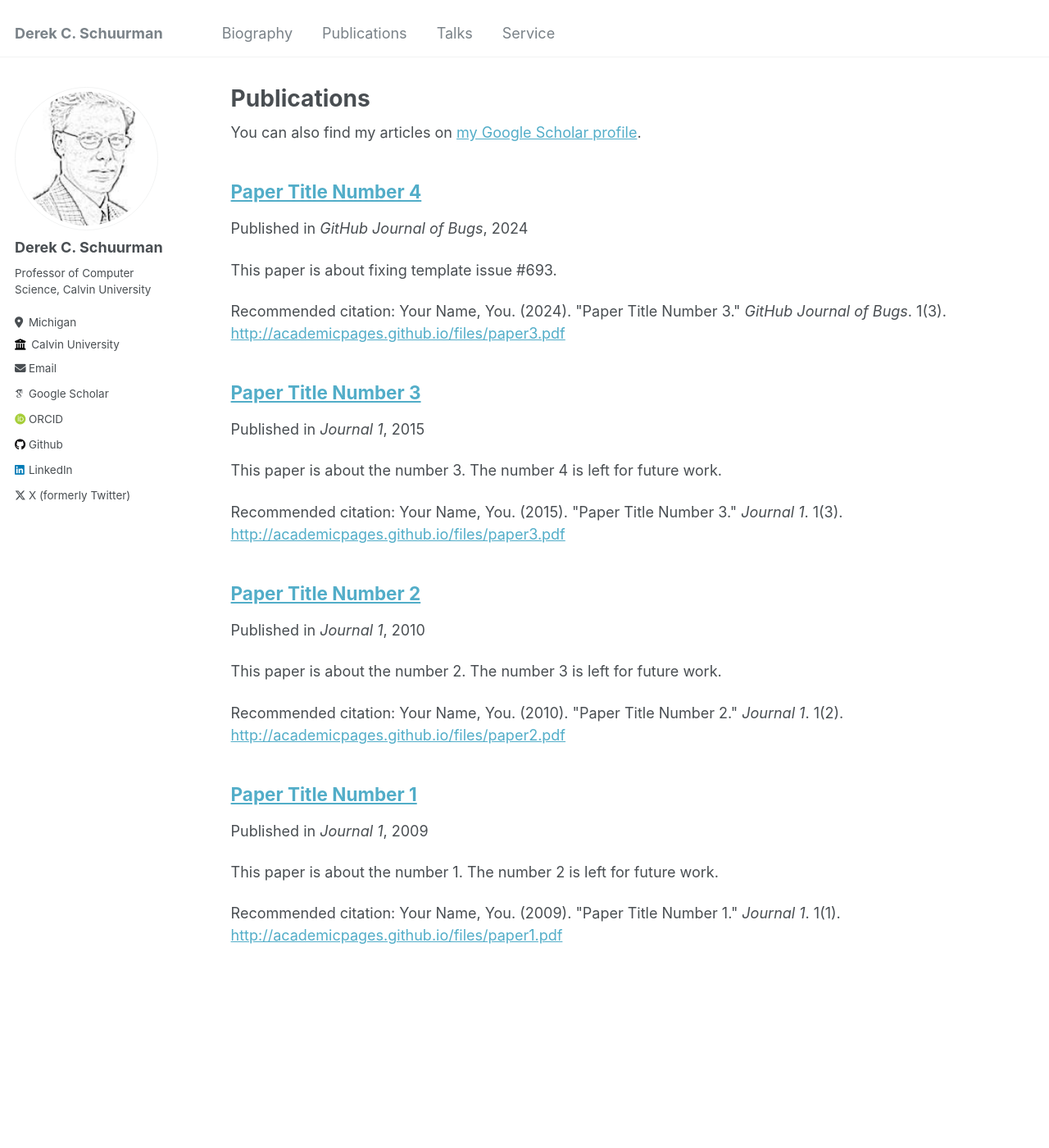
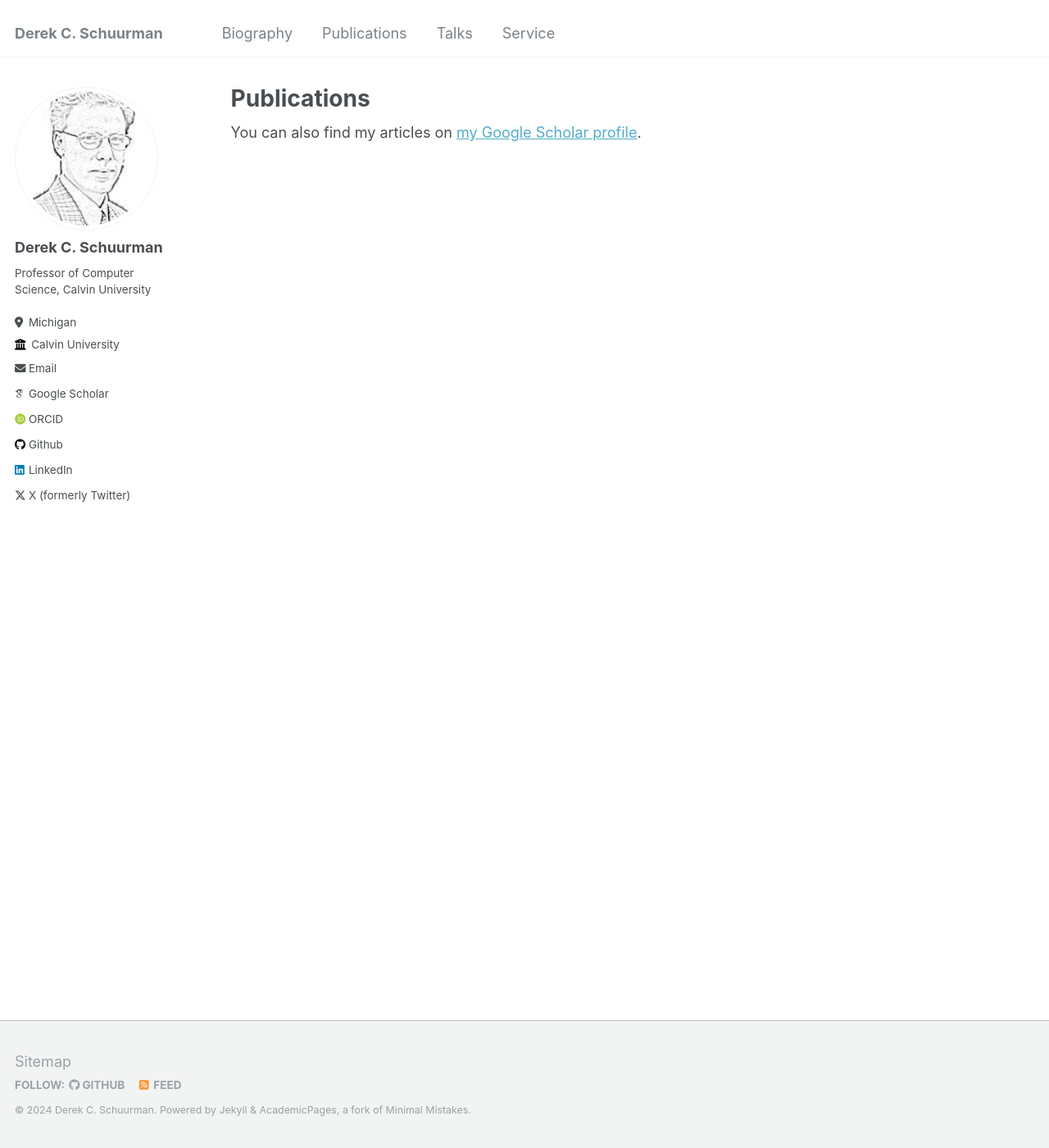
Before and after one commit to dschuurman/dschuurman.github.io, a Jekyll site: the page built from _pages/publications.md, in a window 1280 px wide and 1400 px high. Shown: the whole window at 82% size. Built offline with Jekyll 4.4.1, drawn with Linux system fonts in a browser that asks for light colours; some web fonts are replaced; some of the changed lines change nothing that is shown.

Commit message:
Update _config.yml

```diff
--- a/_config.yml
+++ b/_config.yml
@@ -14,7 +14,7 @@
 description              : &description "Professor of Computer Science"
 url                      : https://dschuurman.github.io/ # the base hostname & protocol for your site e.g. "https://mmistakes.github.io"
 baseurl                  : "" # the subpath of your site, e.g. "/blog"
-repository               : "academicpages/academicpages.github.io"
+repository               : "dschuurman/dschuurman.github.io"
 
 # Site Author - The following control what appear as part of the author content on the side bar.
 #               If a field is blank the icon and link will not appear, otherwise it will be shown.
@@ -74,7 +74,7 @@
 
 
 # Site Settings
-teaser                   :  # filename of teaser fallback teaser image placed in /images/, .e.g. "500x300.png"
+teaser                   : "derek.jpg" # filename of teaser fallback teaser image placed in /images/, .e.g. "500x300.png"
 breadcrumbs              : false # true, false (default)
 words_per_minute         : 160
 future                   : true
@@ -198,19 +198,6 @@
 
 
 # Collections
-collections:
-  teaching:
-    output: true
-    permalink: /:collection/:path/
-  publications:
-    output: true
-    permalink: /:collection/:path/
-  portfolio:
-    output: true
-    permalink: /:collection/:path/
-  talks:
-    output: true
-    permalink: /:collection/:path/
 
 
 # Defaults
@@ -280,7 +267,7 @@
 permalink: /:categories/:title/
 # paginate: 5 # amount of posts to show
 # paginate_path: /page:num/
-timezone: America/Los_Angeles # http://en.wikipedia.org/wiki/List_of_tz_database_time_zones
+timezone: America/Detroit # http://en.wikipedia.org/wiki/List_of_tz_database_time_zones
 
 
 # Plugins
```
